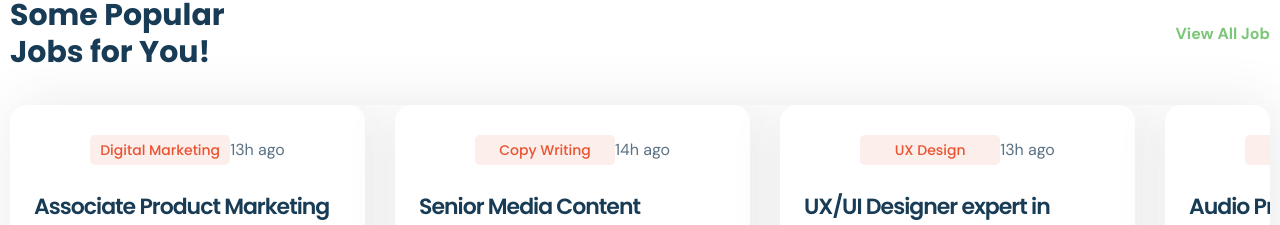
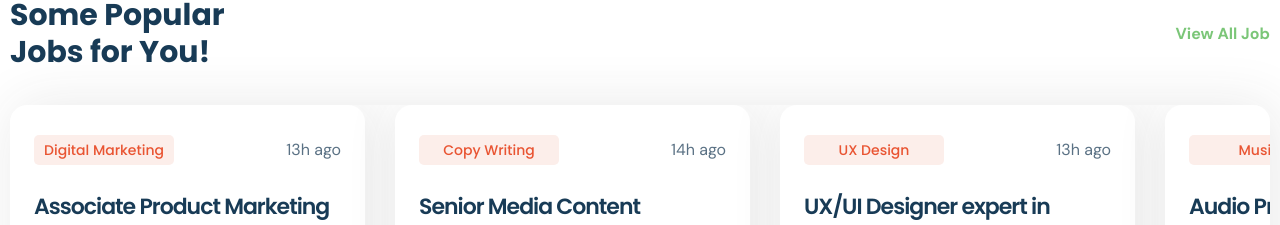
Before and after one commit to GitHubOshin/Chakri, a React (Create React App) app: page / in a window 1280 px wide. Shown: the part 2859-3084 px from the top of the page. Built offline with nearby package versions, Linux system fonts and the light colour scheme.

Commit message:
Change flexCenterClasses to flexContentBetween

```diff
--- a/src/pages/PopularJobs.js
+++ b/src/pages/PopularJobs.js
@@ -27,7 +27,7 @@ function PopularJobs() {
           {jobDetails.map((item) => {
             return (
               <div className="bg-white shadow-[5px_0px_56.1276px_rgba(55,55,55,0.1098)]  laptop:min-w-[453px] min-w-[355px] mobile:rounded-[16.84px] mobile:w-full mobile:h-[292px] mobile:py-[30px] mobile:px-[24px] laptop:h-[346px] laptop:py-[40px] laptop:px-[40px] laptop:flex laptop:flex-col laptop:justify-between  ">
-                <div className={flexCenterClasses}>
+                <div className={flexContentBetween}>
                   <div className="bg-[#fceeea]  rounded-[5px] w-[140px] h-[30px] flex items-center justify-center">
                     <h1 className="text-[#E95432] font-poppins font-medium text-[14px] leading-[20px]">
                       {item.category}
```
